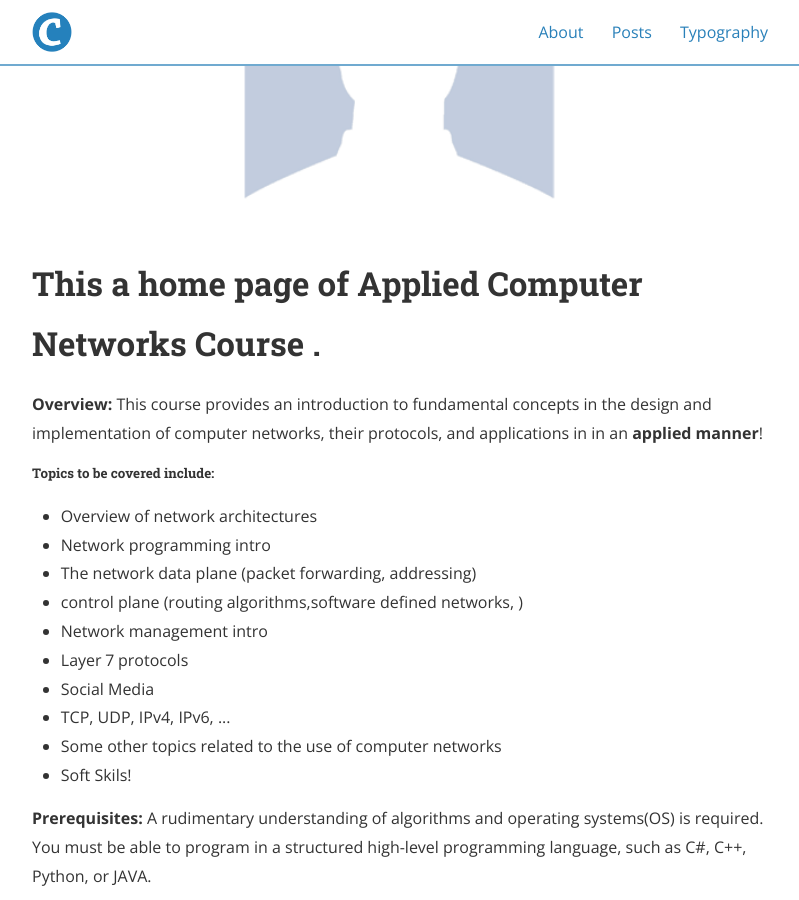
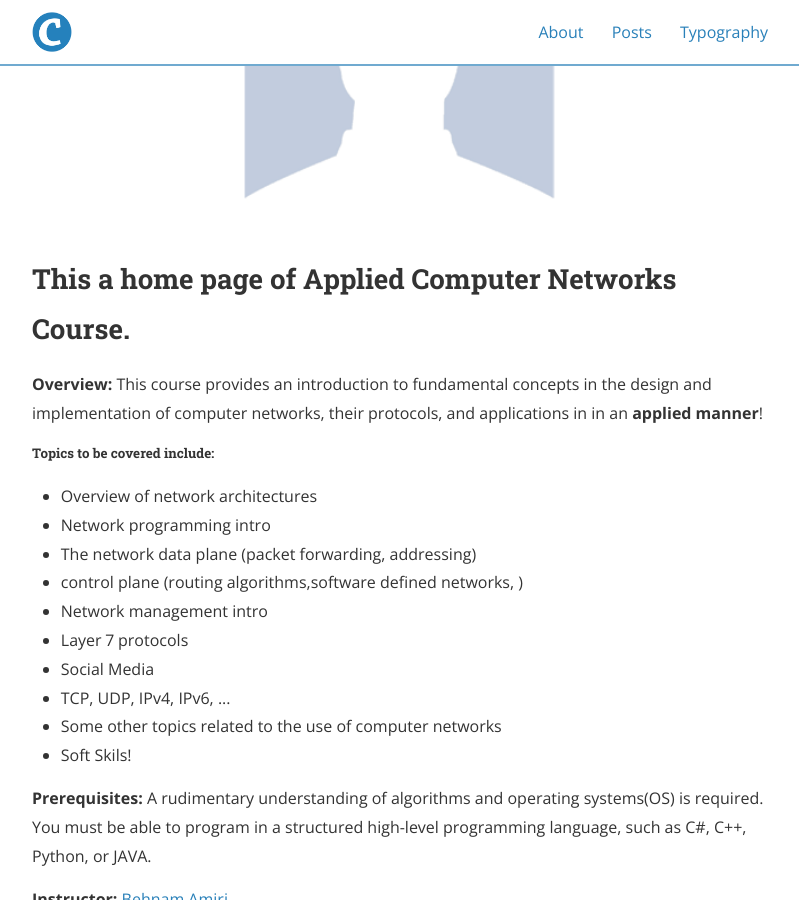
Before and after one commit to aComputerNetworks/aComputerNetworks.github.io, a Jekyll site: the page built from about.md, in a window 1280 px wide and 900 px high, scrolled down 317 px. Shown: the whole window, without its empty margins (240-1039 px from the left). Built offline with Jekyll 4.4.1, drawn with Linux system fonts in a browser that asks for light colours; nearby versions of some CDN libraries; some of the changed text lies outside the part shown.

Commit message:
image changes

```diff
--- a/_config.yml
+++ b/_config.yml
@@ -99,7 +99,7 @@
 
   - name: LinkedIn
     icon: linkedin
-    username: Ben Centra
+    username: Behnam Amiri
     url: https://www.linkedin.com/in/amiri-link/
     desc: Connect with me on LinkedIn
     share: true
--- a/about.md
+++ b/about.md
@@ -7,7 +7,7 @@
 
 ![alt text]({{ site.baseurl }}/assets/profile-placeholder.gif "Profile Picture"){:.profile}
 
-<h1>This a home page of Applied Computer Networks Course .</h1>
+<h2>This a home page of Applied Computer Networks Course.</h2>
 
 **Overview:**
 This course provides an introduction to fundamental concepts in the design and implementation of computer networks, their protocols, and applications in in an **applied manner**!
@@ -37,4 +37,11 @@
 The goal of the course is to equip students with practical skills in designing and implementing computer networks and can understand and explain every details in this images.
 
 ![alt text]({{ site.baseurl }}/assets/HowDNSWorks.gif "How DNS Works"){:.profile}
+
+<a href="{{ site.baseurl }}/assets/HowDNSWorks.gif" data-lightbox="falcon9-large" data-title="How DNS Works">
+  <img src="{{ site.baseurl }}/assets/HowDNSWorks.gif" title="How DNS Works">
+</a>
+
+
+
 ![alt text]({{ site.baseurl }}/assets/CN-6-eng.jpg "Internet Elements"){:.profile}
```
